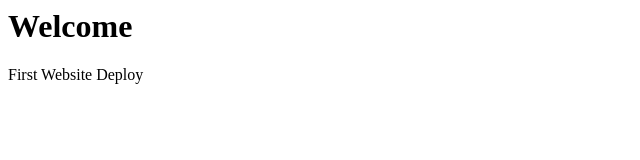
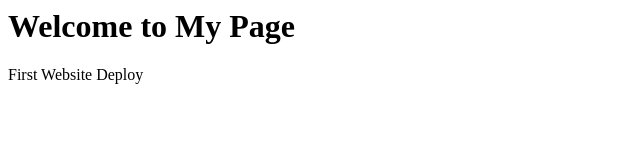
Before and after one commit to Shanawar7/MyFirstSemesterProject, a plain HTML site: page index.html in a window 1280 px wide. Shown: the whole page, without its empty margins (0-640 px from the left). Drawn offline with Linux system fonts and the light colour scheme.

Commit message:
Update index.html

```diff
--- a/index.html
+++ b/index.html
@@ -1,6 +1,6 @@
 <html>
     <body>
-        <h1>Welcome</h1>
+        <h1>Welcome to My Page</h1>
         <p>First Website Deploy</p>
     </body>
 </html>
```
